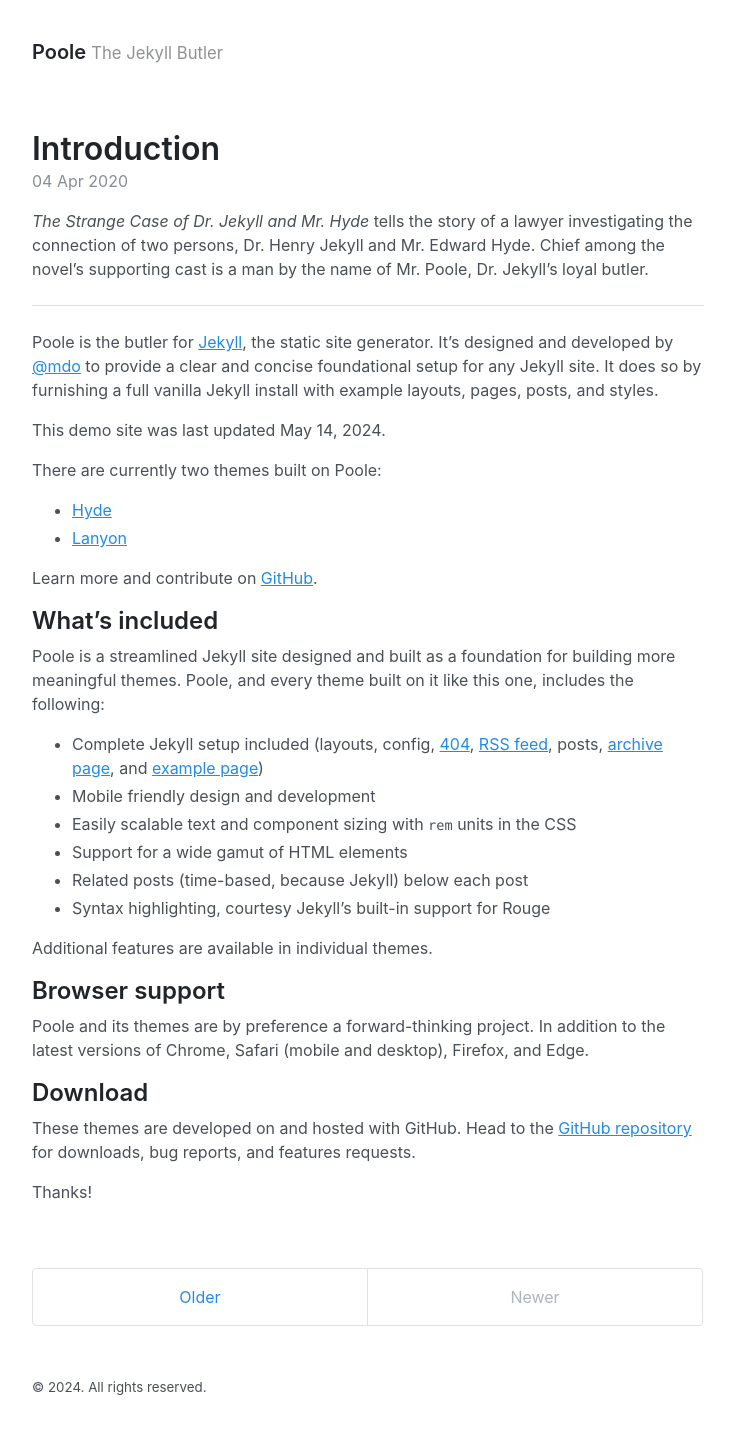
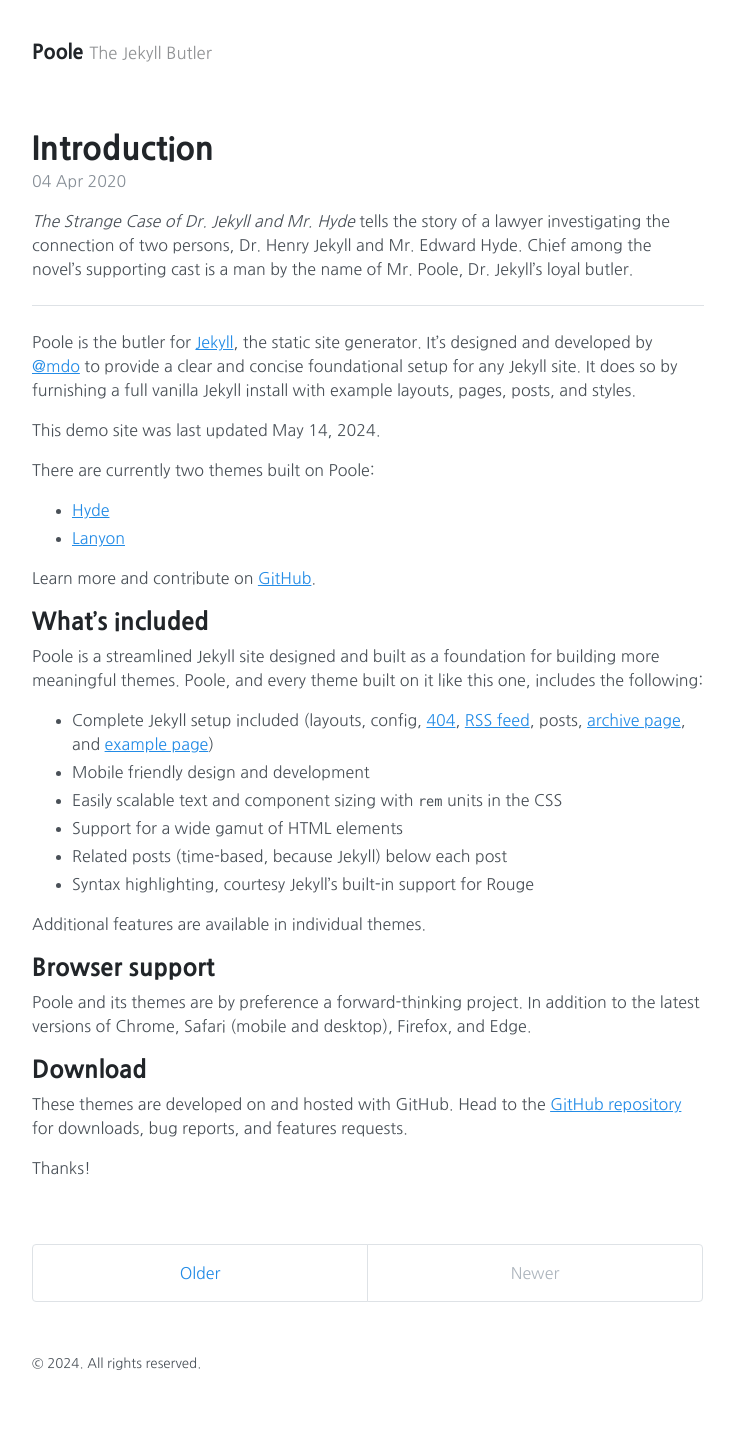
Before and after one commit to kaidrase/kaidrase.github.io, a Jekyll site: the page built from index.html, in a window 1280 px wide. Shown: the whole page, without its empty margins (272-1006 px from the left). Built offline with Jekyll 4.4.1, drawn with Linux system fonts in a browser that asks for light colours; the list of posts is cut into pages by our own code; after the commit the page ends 1422 px from its top, so only the background shows below that.

Commit message:
change font

```diff
--- a/_sass/_base.scss
+++ b/_sass/_base.scss
@@ -5,6 +5,8 @@
 * {
   box-sizing: border-box;
 }
+
+@import url('https://fonts.googleapis.com/css2?family=Nanum+Gothic:wght@400;800&family=Roboto:wght@100&display=swap');
 
 body {
   margin: 0;
--- a/_sass/_variables.scss
+++ b/_sass/_variables.scss
@@ -26,7 +26,7 @@
   --blue-400: #4dabf7;
   --yellow-100: #fff3bf;
 
-  --body-font: -apple-system, BlinkMacSystemFont, "Segoe UI", Roboto, "Helvetica Neue", Arial, "Noto Sans", sans-serif, "Apple Color Emoji", "Segoe UI Emoji", "Segoe UI Symbol", "Noto Color Emoji";
+  --body-font: "Nanum Gothic", -apple-system, BlinkMacSystemFont, "Segoe UI", Roboto, "Helvetica Neue", Arial, "Noto Sans", sans-serif, "Apple Color Emoji", "Segoe UI Emoji", "Segoe UI Symbol", "Noto Color Emoji";
   --body-font-size: 16px;
   --body-line-height: 1.5;
   --body-color: var(--gray-700);
```
